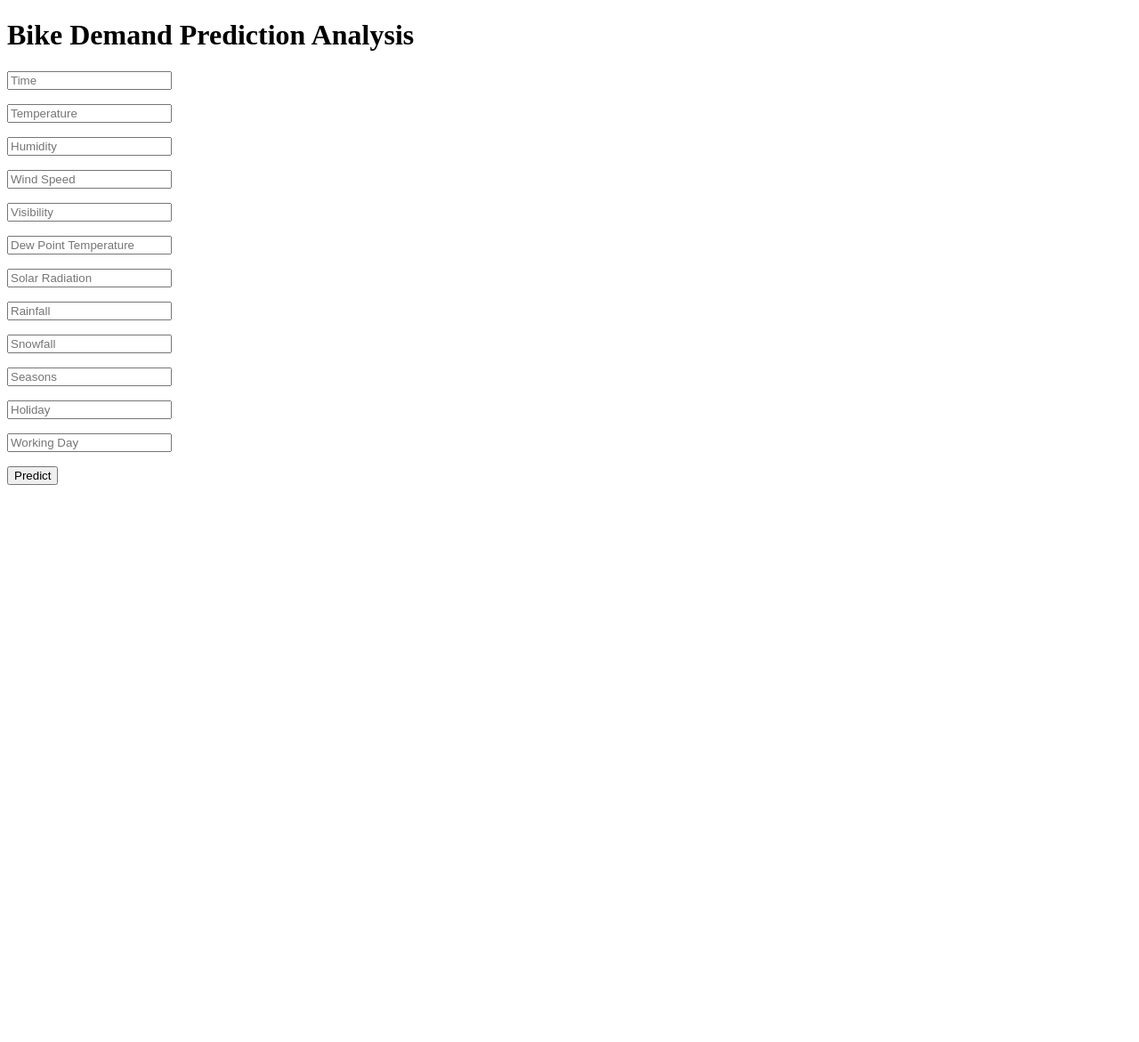
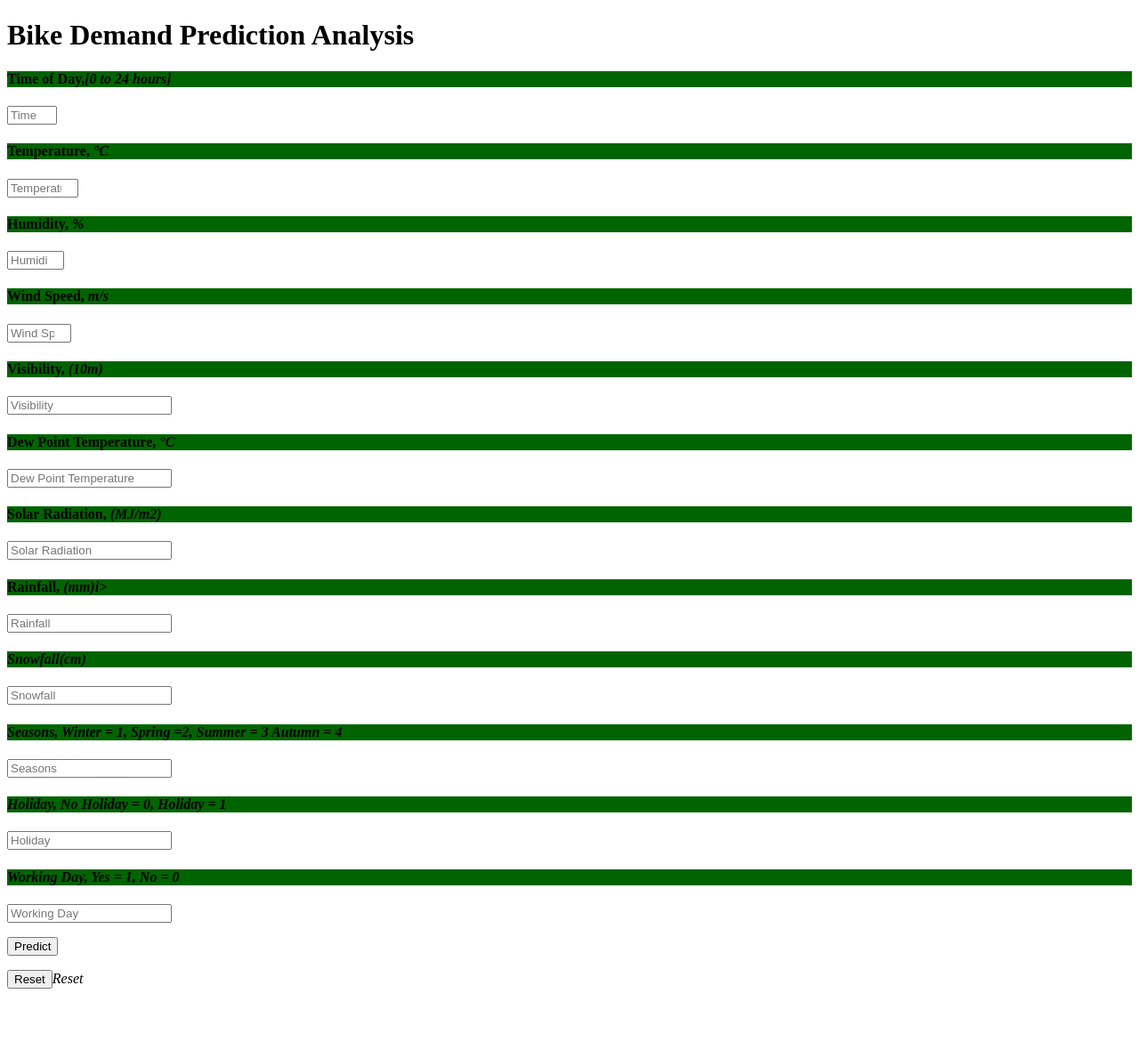
Before and after one commit to Otobi1/Bike-Demand-Prediction, a Flask app: page / in a window 1280 px wide. Shown: the whole page at 89% size. Before the commit the page ends 545 px from the top, so only its background shows below. Run offline with Flask 2, Linux system fonts and the light colour scheme; parts of the project's set-up code (start-up, migrations or seed data) failed here and were passed over.

Commit message:
updated index file

```diff
--- a/templates/index.html
+++ b/templates/index.html
@@ -14,42 +14,54 @@
             <h1>Bike Demand Prediction Analysis</h1>
             <form action="{{url_for('predict')}}" method="post">
                 <p>
-                    <input type="number" name="Time of Day" placeholder="Time" required="required"/>
+                    <h4 style="background-color: darkgreen;">Time of Day,<i>[0 to 24 hours]</i> </h4>
+                    <input type="number" name="Time of Day" placeholder="Time" required="required" min="0" max="24"/>
                 </p>
                 <p>
-                    <input type="number" name="Temperature" placeholder="Temperature" required="required"/>
+                    <h4 style="background-color:darkgreen;">Temperature, <i>°C</i></h4>
+                    <input type="number" name="Temperature" placeholder="Temperature" required="required" min="-40" max="40" step=".1"/>
                 </p>
                 <p>
-                    <input type="number" name="Humidity" placeholder="Humidity" required="required"/>
+                    <h4 style="background-color: darkgreen;">Humidity, <i>%</i></h4>
+                    <input type="number" name="Humidity" placeholder="Humidity" required="required" min="0" max="100"/>
                 </p>
                 <p>
-                    <input type="number" name="Wind Speed" placeholder="Wind Speed" required="required"/>
+                    <h4 style="background-color: darkgreen;">Wind Speed, <i>m/s</i></h4>
+                    <input type="number" name="Wind Speed" placeholder="Wind Speed" required="required" min="0" max="10" step=".1"/>
                 </p>
                 <p>
+                    <h4 style="background-color: darkgreen;">Visibility, <i>(10m)</i></h4>
                     <input type="number" name="Visibility" placeholder="Visibility" required="required">
                 </p>
                 <p>
-                    <input type="Dew Point Temperature" name="Dew Point Temperature" placeholder="Dew Point Temperature" required="required"/>
+                    <h4 style="background-color: darkgreen;">Dew Point Temperature, <i>°C</i></h4>
+                    <input type="Dew Point Temperature" name="Dew Point Temperature" placeholder="Dew Point Temperature" required="required" min="-40" max="40" step=".1"/>
                 </p>
                 <p>
-                    <input type="Solar Radiation" name="Solar Radiation" placeholder="Solar Radiation" required="required"/>
+                    <h4 style="background-color: darkgreen;">Solar Radiation, <i>(MJ/m2)</i></h4>
+                    <input type="Solar Radiation" name="Solar Radiation" placeholder="Solar Radiation" required="required" step=".1"/>
                 </p>
                 <p>
-                    <input type="number" name="Rainfall" placeholder="Rainfall" required="required"/>
+                    <h4 style="background-color: darkgreen;">Rainfall, <i>(mm)i></h4>
+                    <input type="number" name="Rainfall" placeholder="Rainfall" required="required" step=".1"/>
                 </p>
                 <p>
-                    <input type="number" name="Snowfall" placeholder="Snowfall" required="required"/>
+                    <h4 style="background-color: darkgreen;">Snowfall<i>(cm)</i></h4>
+                    <input type="number" name="Snowfall" placeholder="Snowfall" required="required" step=".1"/>
                 </p>
-                <p>
+                <p><h4 style="background-color: darkgreen;">Seasons, <i>Winter = 1, Spring =2, Summer = 3 Autumn = 4</i></h4>
                     <input type="text" name="Seasons" placeholder="Seasons" required="required"/>
                 </p>
                 <p>
+                    <h4 style="background-color: darkgreen;">Holiday, <i>No Holiday = 0, Holiday = 1</i></h4>
                     <input type="text" name="Holiday" placeholder="Holiday" required="required"/>
                 </p>
                 <p>
+                    <h4 style="background-color: darkgreen;">Working Day, <i>Yes = 1, No = 0</i></h4>
                     <input type="text" name="Working Day" placeholder="Working Day" required="required"/>
                 </p>
                 <p><button type="submit" class="btn btn-primary btn-block btn-large">Predict</button></p>
+                <p><input type="reset">Reset</p>
 
             </form>
             <br>
```
Also changed, not shown: note.txt (added, +9 -0 lines), 1 other file.
